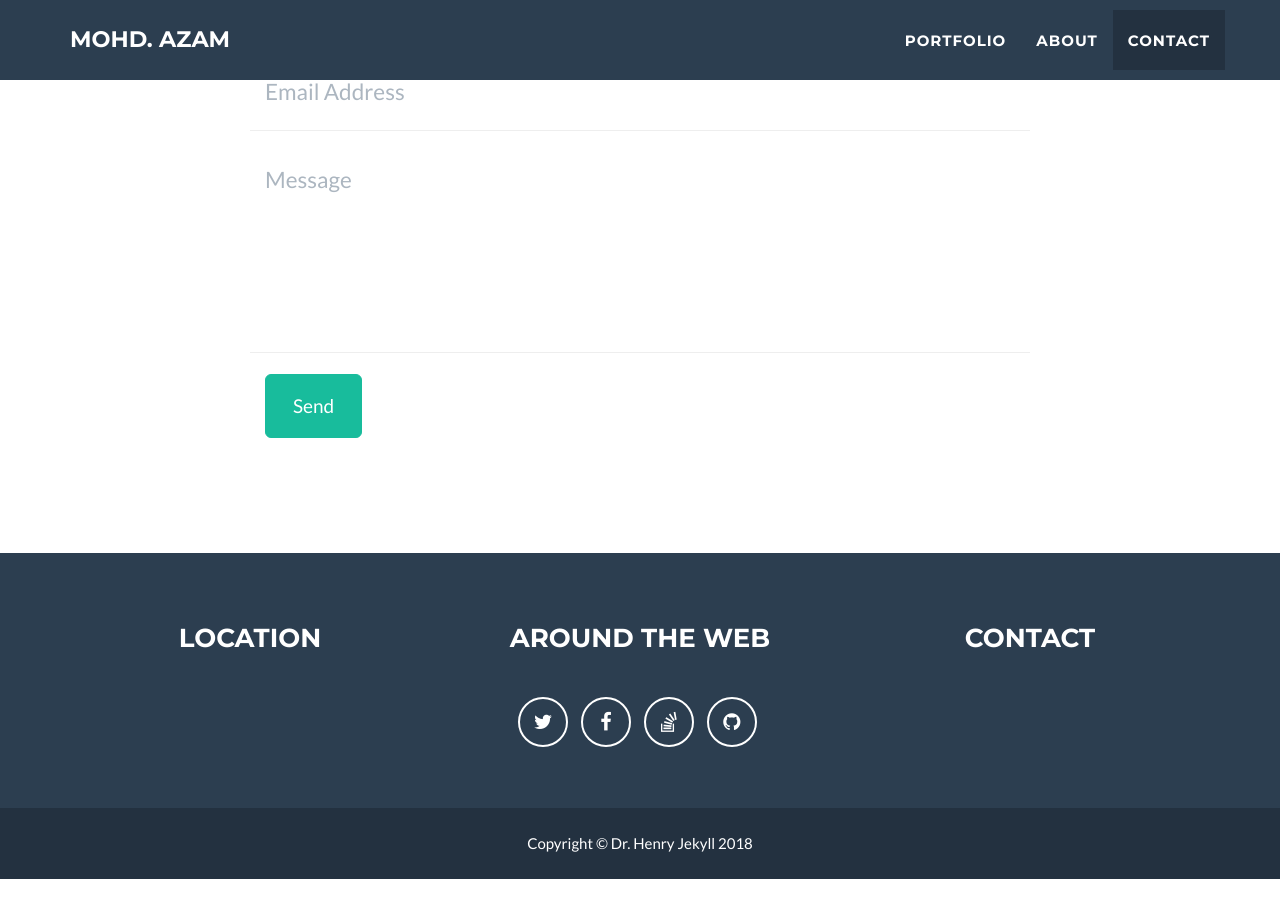
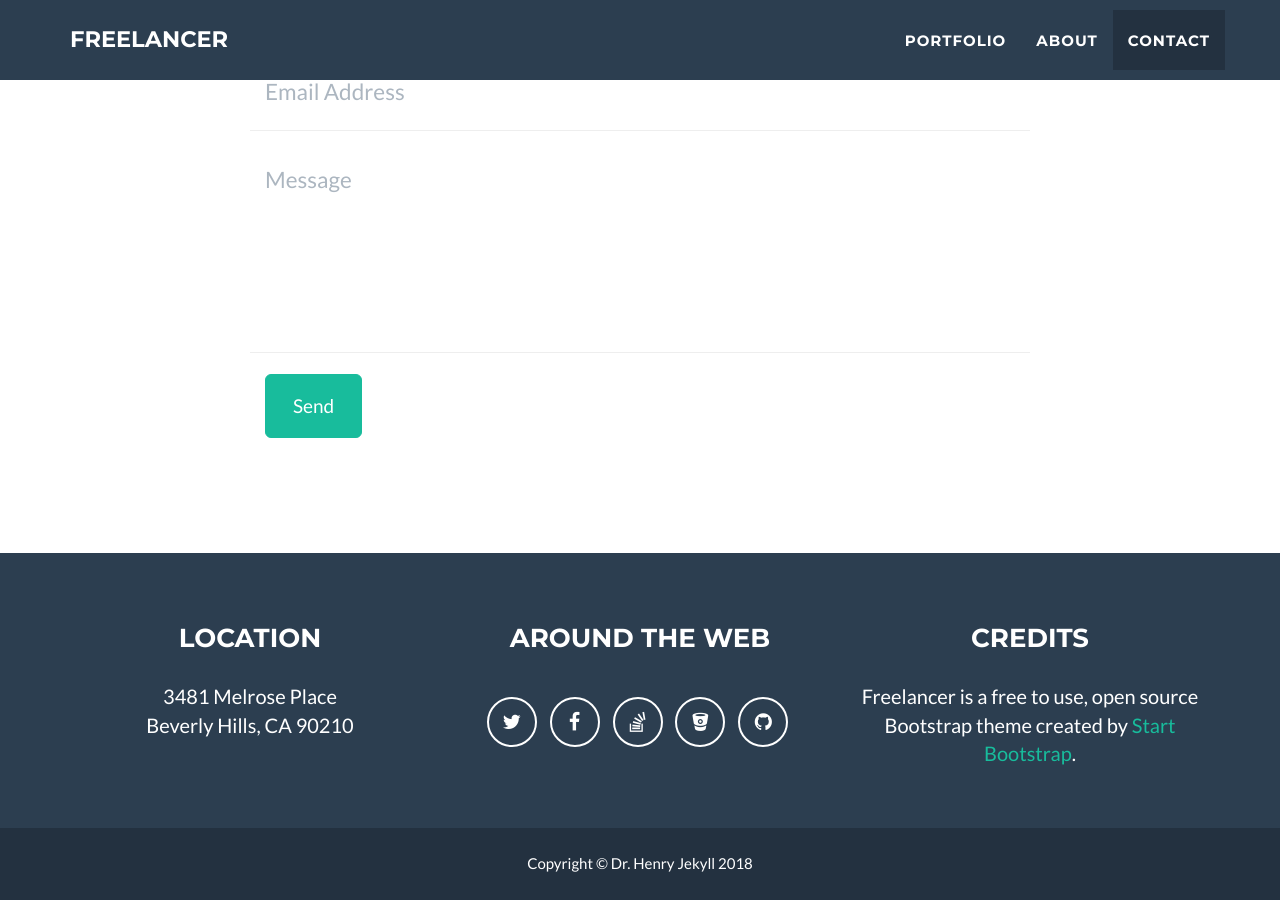
Before and after one commit to aazamk/aazamk.github.io, a Jekyll site: the page built from index.html, in a window 1280 px wide and 900 px high, scrolled down 2485 px. Built offline with Jekyll 4.4.1, drawn with Linux system fonts in a browser that asks for light colours; before the commit the page ends 3364 px from its top, so only the background shows below that.

Commit message:
chaneg config file

```diff
--- a/_config.yml
+++ b/_config.yml
@@ -1,7 +1,7 @@
 # Site settings
-title: Mohd. Azam
-email: aazamkhan976@gmail.com
-url: https://github.com/aazamk
+title: Freelancer
+email: your-email@domain.com
+url: https://example.github.io
 description: "Write an awesome description for your new site here. You can edit this line in _config.yml. It will appear in your document head meta (for Google search results) and in your feed.xml site description."
 keywords: "your keywords, separated by commas"
 skills: "Web Developer - Graphic Artist - User Experience Designer"
@@ -35,27 +35,28 @@ footer:
   copyright: Dr. Henry Jekyll
   location: Location
   social: Around the Web
-  credits: Contact
+  credits: Credits
 
 # Social networks usernames (many more available: google-plus, flickr, dribbble, pinterest, instagram, tumblr, linkedin, etc.)
 social:
   - title: twitter
-    url: https://twitter.com/Aazam976
+    url: http://twitter.com/jekyllrb
   - title: facebook
-    url: https://www.facebook.com/aazam976
+    url:
   - title: stack-overflow
-    url: https://stackoverflow.com/users/3080307/aazam
-
+    url: http://stackoverflow.com/questions/tagged/jekyll
+  - title: bitbucket
+    url: http://bitbucket.org/jekyll
   - title: github
-    url: https://github.com/Aazam976
+    url: http://github.com/jekyll
 
 # Postal address (add as many lines as necessary)
 address:
-  -line: New Delhi, 110025
-  -line: India
+  - line: 3481 Melrose Place
+  - line: Beverly Hills, CA 90210
 
 # Credits content
-credit: aazamkhan976@gmail.com<br /> MN:- +91-8800702170/ 7982050806
+credits: 'Freelancer is a free to use, open source Bootstrap theme created by <a href="http://startbootstrap.com">Start Bootstrap</a>.'
 
 # Build settings
 markdown: kramdown
```
